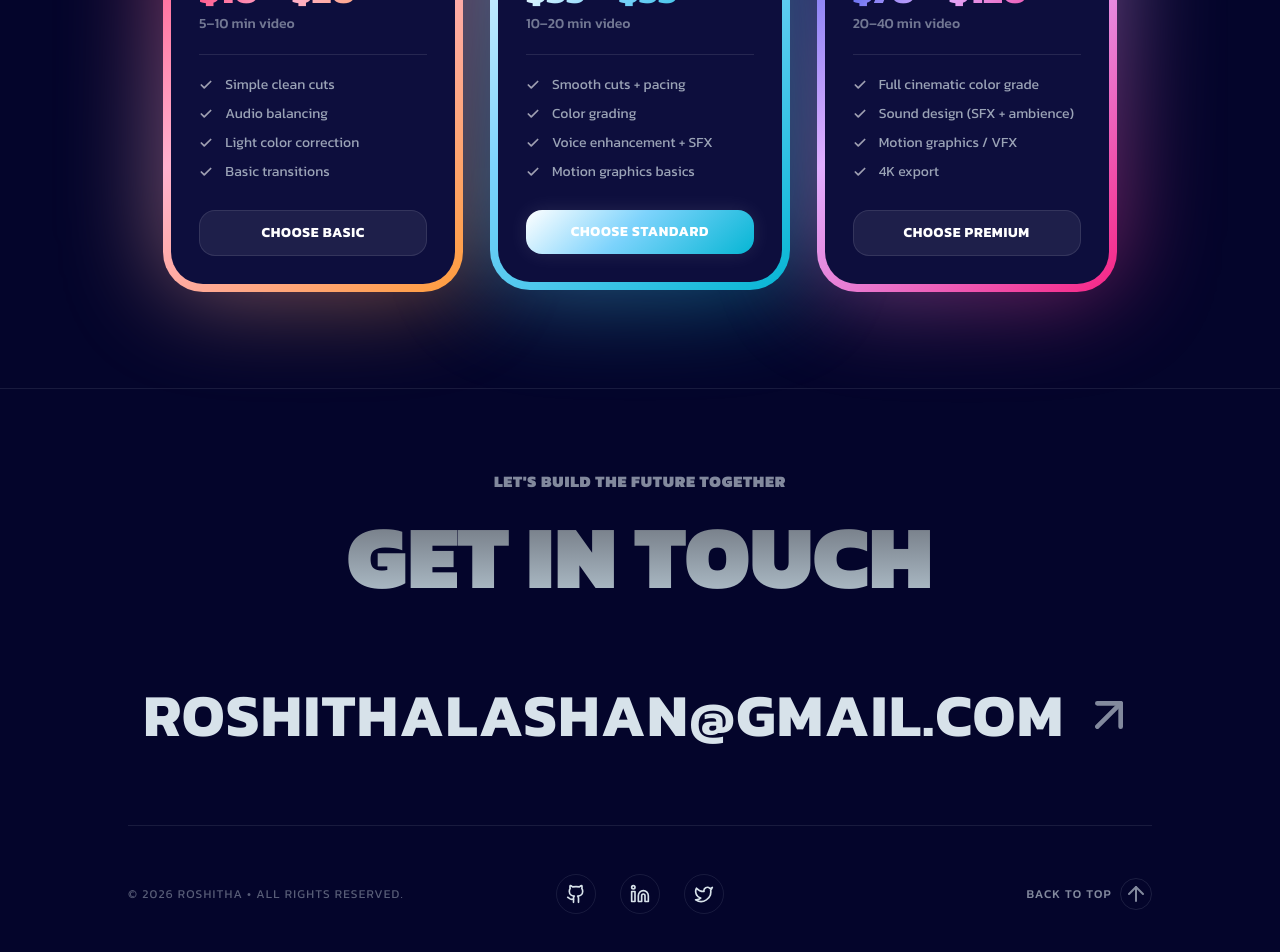
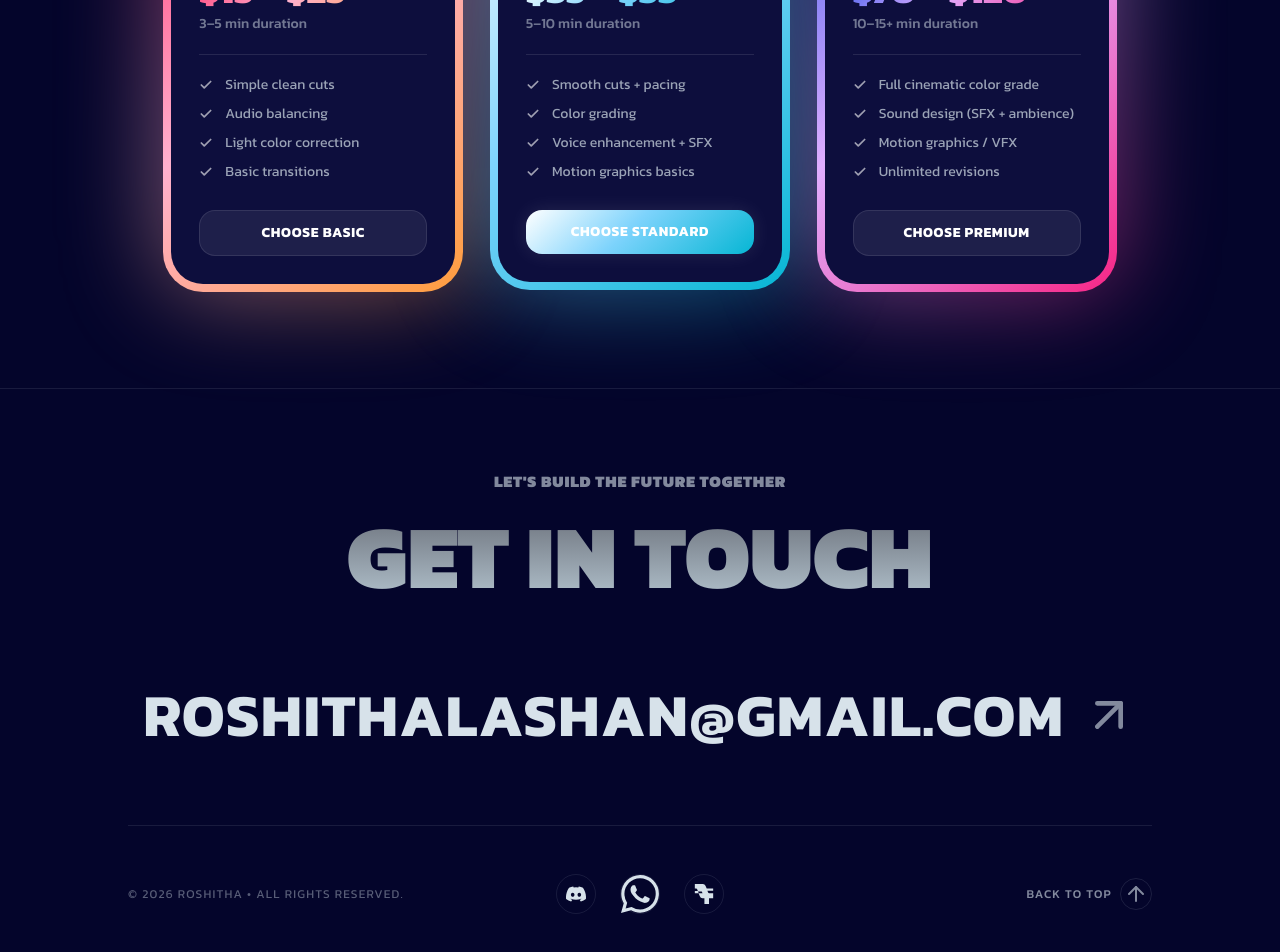
Before and after one commit to SadewJay/roshithalashan, a React (Vite) app: page / in a window 1280 px wide. Shown: the part 6662-7614 px from the top of the page. Built offline with nearby package versions, Linux system fonts and the light colour scheme.

Commit message:
feat: update pricing packages and configure Discord, WhatsApp, and Fiverr social links

```diff
--- a/src/sections/ContactSection.tsx
+++ b/src/sections/ContactSection.tsx
@@ -1,7 +1,17 @@
-import { Github, Linkedin, Twitter, ArrowUp, ArrowUpRight } from 'lucide-react';
+import { ArrowUp, ArrowUpRight } from 'lucide-react';
+import { useState } from 'react';
 import FadeIn from '../components/FadeIn';
 
 export default function ContactSection() {
+  const [copiedDiscord, setCopiedDiscord] = useState(false);
+
+  const handleDiscordClick = (e: React.MouseEvent) => {
+    e.preventDefault();
+    navigator.clipboard.writeText('roshjitha');
+    setCopiedDiscord(true);
+    setTimeout(() => setCopiedDiscord(false), 2000);
+  };
+
   const scrollToTop = () => {
     window.scrollTo({ top: 0, behavior: 'smooth' });
   };
@@ -49,29 +59,49 @@ export default function ContactSection() {
 
           {/* Social Links */}
           <FadeIn delay={0.4} y={15} duration={0.7} className="flex gap-6 items-center md:justify-self-center">
+            {/* Discord Username Copy Button */}
+            <div className="relative">
+              {copiedDiscord && (
+                <div className="absolute bottom-12 left-1/2 -translate-x-1/2 bg-[#0b0c24] text-white text-[10px] sm:text-xs font-bold uppercase tracking-wider px-3 py-1.5 rounded-xl border border-white/10 shadow-2xl whitespace-nowrap z-50">
+                  roshjitha copied!
+                </div>
+              )}
+              <a
+                href="#discord"
+                onClick={handleDiscordClick}
+                className="inline-flex items-center justify-center w-10 h-10 rounded-full border border-[#D7E2EA]/10 hover:border-[#D7E2EA]/40 text-[#D7E2EA] hover:text-white transition-all duration-300 hover:scale-110"
+                title="Copy Discord Username"
+              >
+                <svg className="w-5 h-5" viewBox="0 0 24 24" fill="currentColor">
+                  <path d="M20.317 4.37a19.791 19.791 0 0 0-4.885-1.515.074.074 0 0 0-.079.037c-.21.375-.444.864-.608 1.25a18.27 18.27 0 0 0-5.487 0 12.64 12.64 0 0 0-.617-1.25.077.077 0 0 0-.079-.037A19.736 19.736 0 0 0 3.677 4.37a.07.07 0 0 0-.032.027C.533 9.046-.32 13.58.099 18.057a.082.082 0 0 0 .031.057 19.9 19.9 0 0 0 5.993 3.03.078.078 0 0 0 .084-.028 14.09 14.09 0 0 0 1.226-1.994.076.076 0 0 0-.041-.106 13.107 13.107 0 0 1-1.873-.894.077.077 0 0 1-.008-.128c.126-.093.252-.19.372-.287a.075.075 0 0 1 .077-.011c3.92 1.793 8.18 1.793 12.061 0a.073.073 0 0 1 .078.009c.12.099.246.195.373.289a.077.077 0 0 1-.006.127 12.299 12.299 0 0 1-1.873.894.077.077 0 0 0-.041.107c.36.698.772 1.362 1.225 1.993a.076.076 0 0 0 .084.028 19.839 19.839 0 0 0 6.002-3.03.077.077 0 0 0 .032-.054c.5-5.177-.838-9.674-3.549-13.66a.061.061 0 0 0-.031-.03zM8.02 15.33c-1.183 0-2.157-1.085-2.157-2.419 0-1.333.956-2.419 2.156-2.419 1.21 0 2.176 1.096 2.157 2.42 0 1.333-.956 2.418-2.156 2.418zm7.975 0c-1.183 0-2.157-1.085-2.157-2.419 0-1.333.955-2.419 2.156-2.419 1.21 0 2.176 1.096 2.157 2.42 0 1.333-.946 2.418-2.156 2.418z" />
+                </svg>
+              </a>
+            </div>
+
+            {/* WhatsApp Chat Button */}
             <a
-              href="https://github.com"
+              href="https://wa.me/94778163482"
               target="_blank"
               rel="noopener noreferrer"
               className="inline-flex items-center justify-center w-10 h-10 rounded-full border border-[#D7E2EA]/10 hover:border-[#D7E2EA]/40 text-[#D7E2EA] hover:text-white transition-all duration-300 hover:scale-110"
+              title="Chat on WhatsApp"
             >
-              <Github className="w-5 h-5" />
+              <svg className="w-5.5 h-5.5" viewBox="0 0 24 24" fill="currentColor">
+                <path d="M17.472 14.382c-.297-.149-1.758-.867-2.03-.967-.273-.099-.471-.148-.67.15-.197.297-.767.966-.94 1.164-.173.199-.347.223-.644.075-.297-.15-1.255-.463-2.39-1.475-.883-.788-1.48-1.761-1.653-2.059-.173-.297-.018-.458.13-.606.134-.133.298-.347.446-.52.149-.174.198-.298.298-.497.099-.198.05-.371-.025-.52-.075-.149-.669-1.612-.916-2.207-.242-.579-.487-.5-.669-.51-.173-.008-.371-.01-.57-.01-.198 0-.52.074-.792.372-.272.297-1.04 1.016-1.04 2.479 0 1.462 1.065 2.875 1.213 3.074.149.198 2.096 3.2 5.077 4.487.709.306 1.262.489 1.694.625.712.227 1.36.195 1.871.118.571-.085 1.758-.719 2.006-1.413.248-.694.248-1.289.173-1.413-.074-.124-.272-.198-.57-.347m-5.421 7.403h-.004a9.87 9.87 0 0 1-5.031-1.378l-.361-.214-3.741.982.998-3.648-.235-.374a9.86 9.86 0 0 1-1.51-5.26c.001-5.45 4.436-9.884 9.888-9.884 2.64 0 5.122 1.03 6.988 2.898a9.825 9.825 0 0 1 2.893 6.994c-.003 5.45-4.437 9.884-9.885 9.884m8.413-18.297A11.815 11.815 0 0 0 12.05 0C5.495 0 .16 5.335.157 11.892c0 2.096.547 4.142 1.588 5.945L0 24l6.335-1.662c1.746.953 3.71 1.458 5.704 1.459h.005c6.56 0 11.89-5.335 11.893-11.893a11.821 11.821 0 0 0-3.48-8.413"/>
+              </svg>
             </a>
+
+            {/* Fiverr Profile Button */}
             <a
-              href="https://linkedin.com"
+              href="https://www.fiverr.com/s/2K3Wrj8"
               target="_blank"
               rel="noopener noreferrer"
               className="inline-flex items-center justify-center w-10 h-10 rounded-full border border-[#D7E2EA]/10 hover:border-[#D7E2EA]/40 text-[#D7E2EA] hover:text-white transition-all duration-300 hover:scale-110"
+              title="Order on Fiverr"
             >
-              <Linkedin className="w-5 h-5" />
-            </a>
-            <a
-              href="https://twitter.com"
-              target="_blank"
-              rel="noopener noreferrer"
-              className="inline-flex items-center justify-center w-10 h-10 rounded-full border border-[#D7E2EA]/10 hover:border-[#D7E2EA]/40 text-[#D7E2EA] hover:text-white transition-all duration-300 hover:scale-110"
-            >
-              <Twitter className="w-5 h-5" />
+              <svg className="w-5 h-5" viewBox="0 0 24 24" fill="currentColor">
+                <path d="M23 10.999h-4.887c-.504 0-.962-.303-1.157-.768l-.872-2.08H23V5.52h-7.75l-1.488-3.55A3.487 3.487 0 0 0 10.56 0H1v5.52h1.614c.504 0 .963.303 1.157.768l.872 2.08H1v2.632h4.52l1.488 3.55A3.487 3.487 0 0 0 10.218 17H12.5v7h5.52v-7h4.98v-6zm-12.782 0H5.698l-.872-2.08h4.522l.872 2.08z"/>
+              </svg>
             </a>
           </FadeIn>
 
--- a/src/sections/PricingSection.tsx
+++ b/src/sections/PricingSection.tsx
@@ -188,8 +188,8 @@ export default function PricingSection() {
   const plans: PricingCardProps[] = [
     {
       name: 'Basic Package',
-      price: '$10 – $20',
-      duration: '5–10 min video',
+      price: '$15 – $25',
+      duration: '3–5 min duration',
       features: [
         'Simple clean cuts',
         'Audio balancing',
@@ -205,7 +205,7 @@ export default function PricingSection() {
     {
       name: 'Standard Package',
       price: '$35 – $55',
-      duration: '10–20 min video',
+      duration: '5–10 min duration',
       features: [
         'Smooth cuts + pacing',
         'Color grading',
@@ -221,12 +221,12 @@ export default function PricingSection() {
     {
       name: 'Premium Cinematic',
       price: '$70 – $120+',
-      duration: '20–40 min video',
+      duration: '10–15+ min duration',
       features: [
         'Full cinematic color grade',
         'Sound design (SFX + ambience)',
         'Motion graphics / VFX',
-        '4K export',
+        'Unlimited revisions',
       ],
       buttonLabel: 'Choose Premium',
       popular: false,
```
